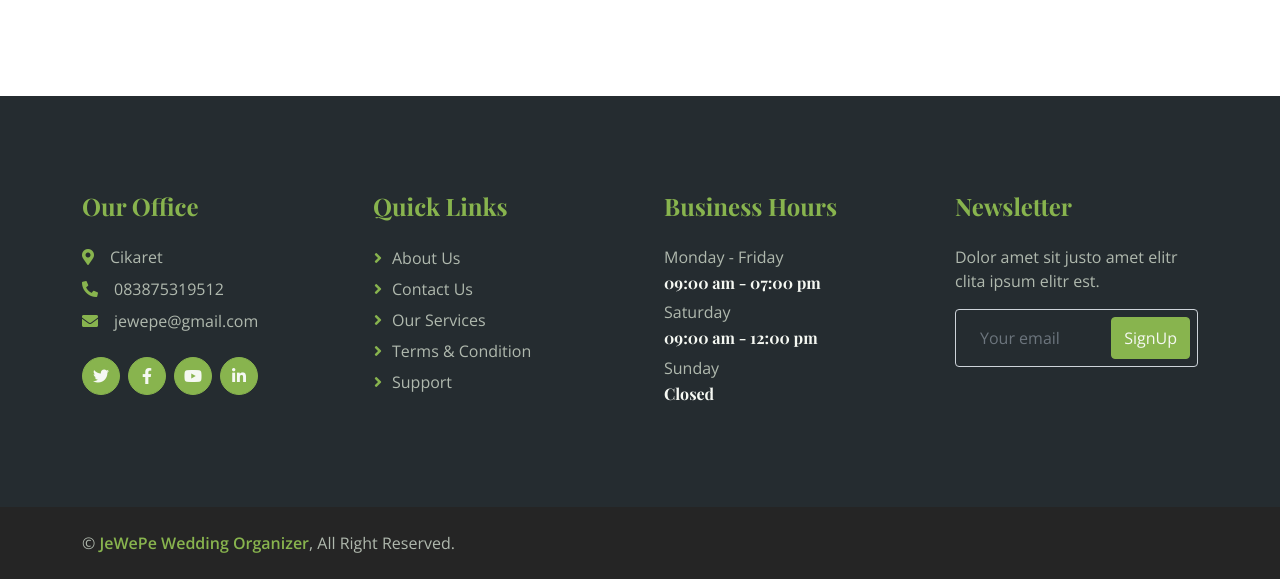
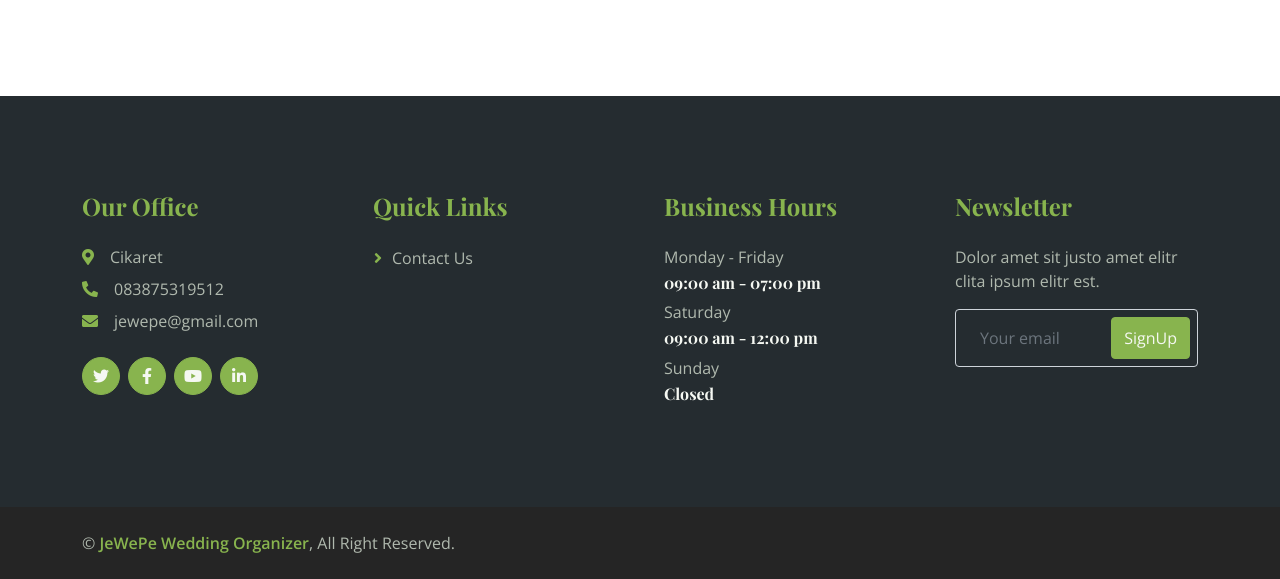
Before and after one commit to Fakutra/jwp_wedding, a CodeIgniter app: page /jwp_wedding/index.php/kontak/index in a window 1280 px wide. Shown: the part 1207-1786 px from the top of the page. Run offline with CodeIgniter, Linux system fonts and the light colour scheme; data comes from the database, SQL or seed files in the repository; some libraries are stand-ins or nearby versions.

Commit message:
update site.php

```diff
--- a/application/views/landing/template/sites.php
+++ b/application/views/landing/template/sites.php
@@ -85,11 +85,7 @@
                 </div>
                 <div class="col-lg-3 col-md-6">
                     <h4 class="text-primary mb-4">Quick Links</h4>
-                    <a class="btn btn-link" href="">About Us</a>
-                    <a class="btn btn-link" href="">Contact Us</a>
-                    <a class="btn btn-link" href="">Our Services</a>
-                    <a class="btn btn-link" href="">Terms & Condition</a>
-                    <a class="btn btn-link" href="">Support</a>
+                    <a class="btn btn-link" href="kontak.php">Contact Us</a>
                 </div>
                 <div class="col-lg-3 col-md-6">
                     <h4 class="text-primary mb-4">Business Hours</h4>
```
